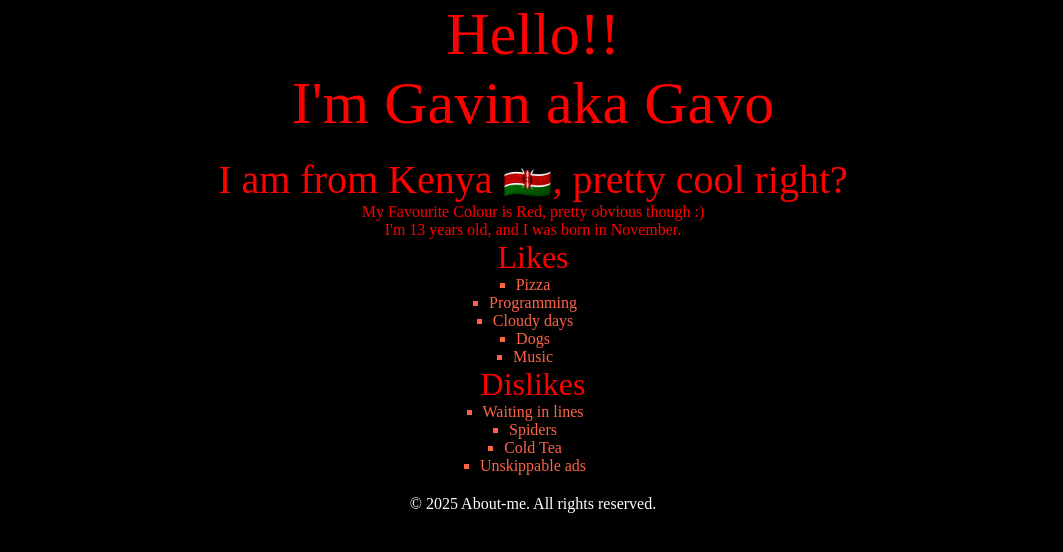
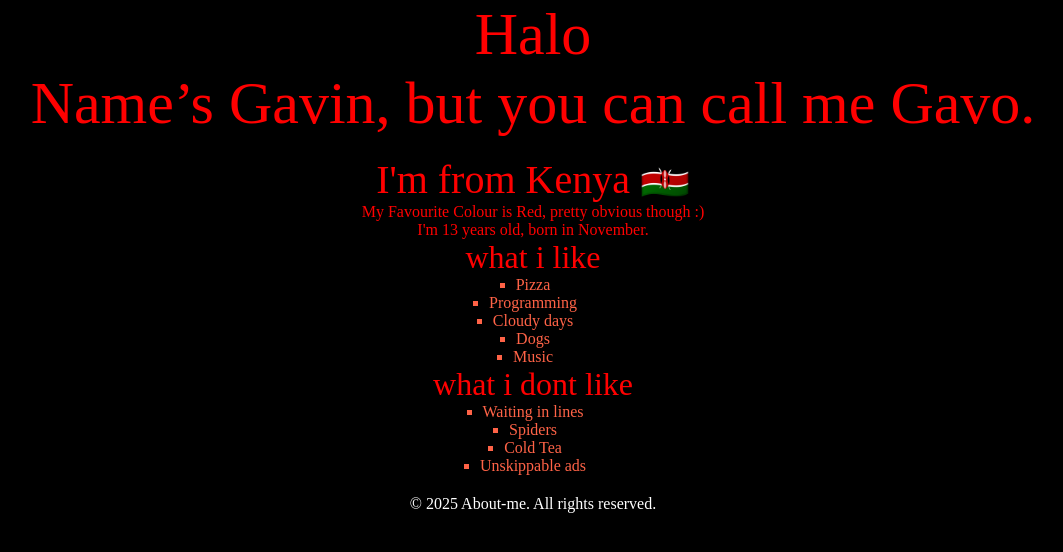
Before and after one commit to Gavor-gif/about-me, a plain HTML site: page index.html in a window 1280 px wide. Shown: the whole page, without its empty margins (107-1170 px from the left). Drawn offline with Linux system fonts and the light colour scheme; a web font is replaced by a local one.

Commit message:
Update index.html

```diff
--- a/index.html
+++ b/index.html
@@ -11,13 +11,13 @@
   <link href="https://fonts.googleapis.com/css2?family=Playwrite+AU+SA:wght@100..400&display=swap" rel="stylesheet">
 </head>
 <body>
-  <h1 id="hi">Hello!!</h1>
-  <p id="name">I'm Gavin aka Gavo</p><br>
-  <p id="country">I am from Kenya 🇰🇪, pretty cool right?</p>
+  <h1 id="hi">Halo</h1>
+  <p id="name">Name’s Gavin, but you can call me Gavo.</p><br>
+  <p id="country">I'm from Kenya 🇰🇪</p>
   <p id="colour"> My Favourite Colour is Red, pretty obvious though :) </p>
- <p id="age">I'm 13 years old, and I was born in November.</p>
+ <p id="age">I'm 13 years old, born in November.</p>
 
-  <h1 id="likes">Likes</h1>
+  <h1 id="likes">what i like</h1>
   <ul>
     <li>Pizza</li>
     <li>Programming</li>
@@ -26,7 +26,7 @@
     <li> Music</li>
   </ul>
 
-  <h1 id="dislikes">Dislikes</h1>
+  <h1 id="dislikes">what i dont like</h1>
   <ul>
     <li>Waiting in lines</li>
     <li>Spiders</li>
```
